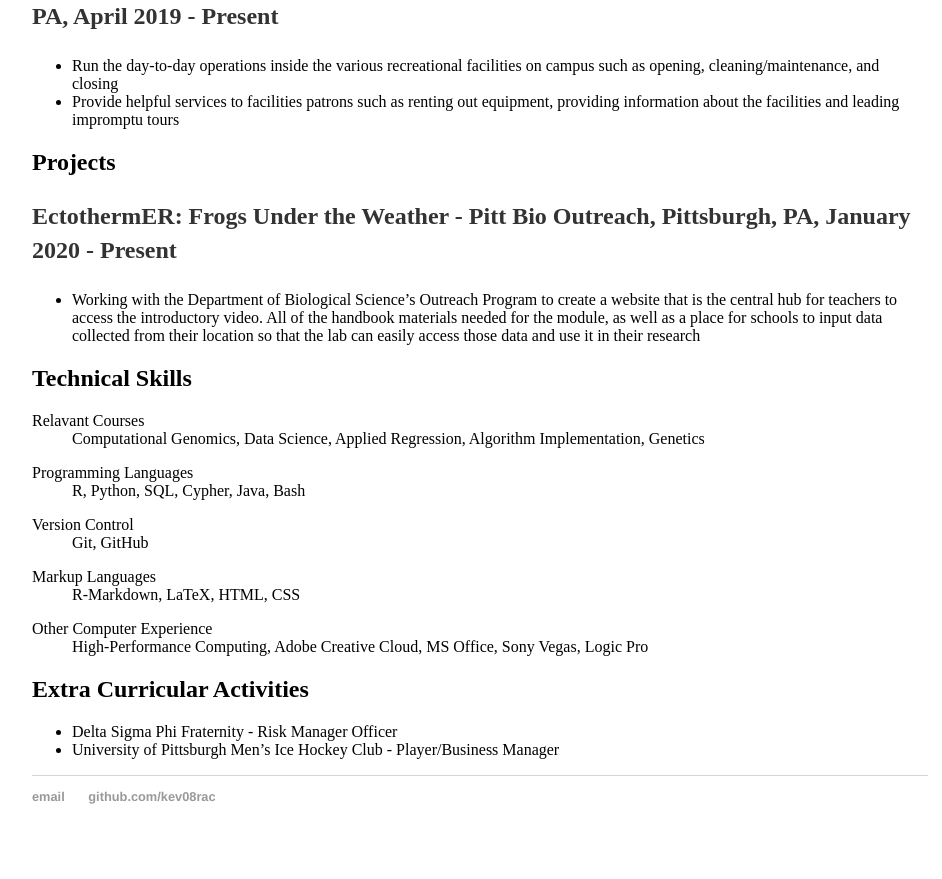
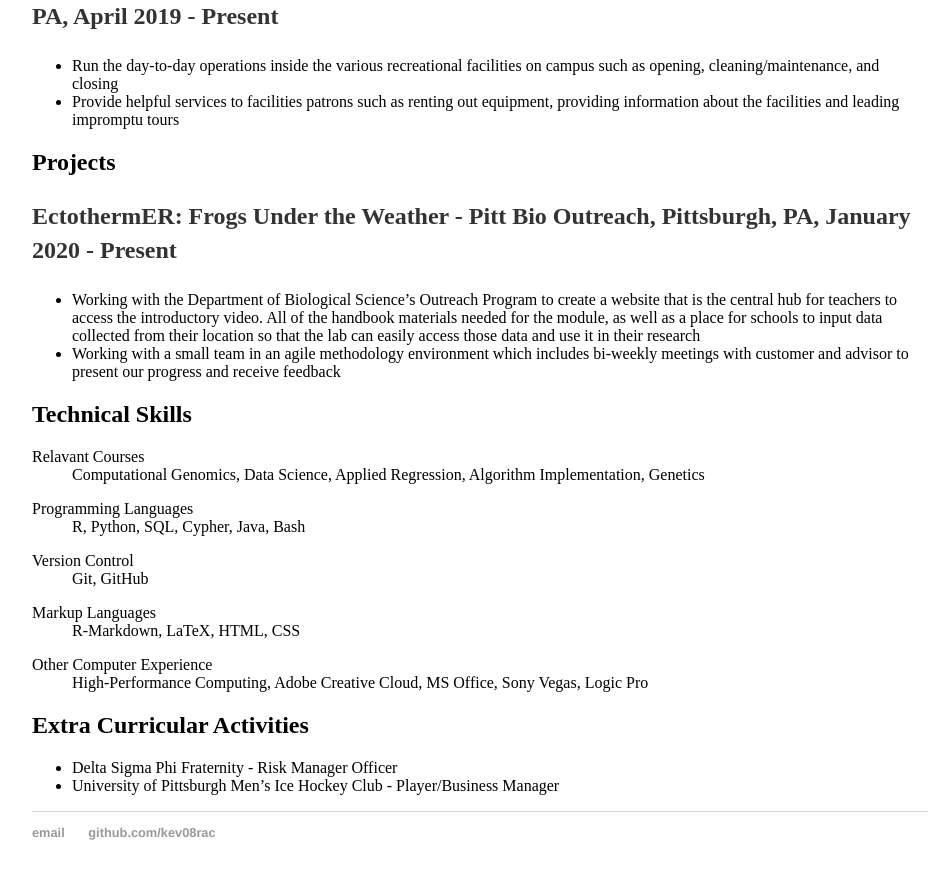
Before and after one commit to kev08rac/kev08rac.github.io, a Jekyll site: the page built from cv/index.html, in a window 1280 px wide and 900 px high, scrolled down 1184 px. Shown: the top 879 px of the window, without its empty margins (160-1102 px from the left). Built offline with Jekyll 4.4.1, drawn with Linux system fonts in a browser that asks for light colours.

Commit message:
Update index.html

```diff
--- a/cv/index.html
+++ b/cv/index.html
@@ -58,6 +58,8 @@ description: Current CV for Kevin
 		<ul>
 			<li>Working with the Department of Biological Science’s Outreach Program to create a website that is the central hub for teachers to access the introductory video. All of the handbook materials needed for the module, as well as a place for schools to input data collected from their location so that the lab can easily access those data and
 			use it in their research</li>
+			<li>Working with a small team in an agile methodology environment which includes bi-weekly meetings with
+			customer and advisor to present our progress and receive feedback</li>
 		</ul>
 
 		<h2>Technical Skills</h2>
```
